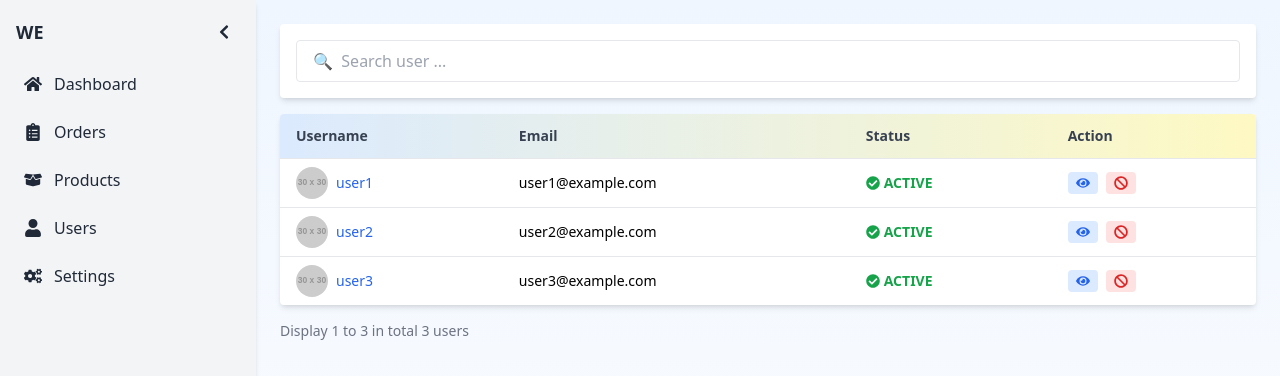
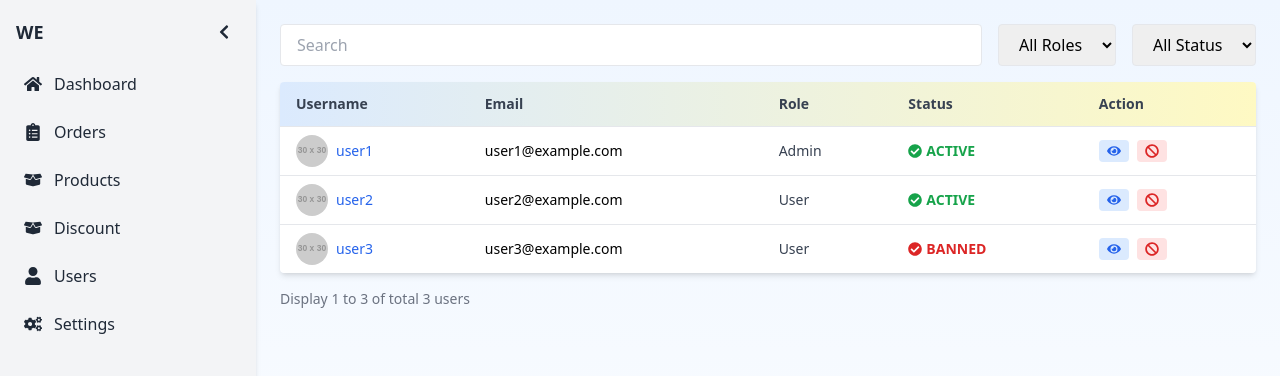
Before and after one commit to CanhDuc710/SE1979-SU25-G2, a React (Vite) app in the folder se1979-su25-g2-fe/: page /admin/users in a window 1280 px wide. Shown: the top 376 px of the page. Built offline with nearby package versions, Linux system fonts and the light colour scheme.

Commit message:
update user list

```diff
--- a/se1979-su25-g2-fe/src/components/Sidebar.jsx
+++ b/se1979-su25-g2-fe/src/components/Sidebar.jsx
@@ -22,11 +22,11 @@ export default function Sidebar({ sidebarCollapsed, setSidebarCollapsed }) {
                     <SidebarItem to="/admin/dashboard" icon={<FaHome />} label="Dashboard" collapsed={sidebarCollapsed} />
                     <SidebarItem to="/admin/orders" icon={<FaClipboardList />} label="Orders" collapsed={sidebarCollapsed} />
                     <SidebarItem to="/admin/products" icon={<FaBoxOpen />} label="Products" collapsed={sidebarCollapsed} />
+                    <SidebarItem to="/admin/discount" icon={<FaBoxOpen />} label="Discount" collapsed={sidebarCollapsed} />
                     <SidebarItem to="/admin/users" icon={<FaUser />} label="Users" collapsed={sidebarCollapsed} />
                     <SidebarItem to="/admin/settings" icon={<FaCogs />} label="Settings" collapsed={sidebarCollapsed} />
                 </ul>
             </div>
-
 
         </div>
     );
--- a/se1979-su25-g2-fe/src/page/admin/list/UserList.jsx
+++ b/se1979-su25-g2-fe/src/page/admin/list/UserList.jsx
@@ -5,11 +5,20 @@ import { FaEye, FaBan, FaCheckCircle } from "react-icons/fa";
 export default function UserList() {
     const [sidebarCollapsed, setSidebarCollapsed] = useState(false);
 
+    const [filterRole, setFilterRole] = useState("");
+    const [filterStatus, setFilterStatus] = useState("");
+
     const users = [
-        { id: 1, username: "user1", email: "user1@example.com", status: "ACTIVE" },
-        { id: 2, username: "user2", email: "user2@example.com", status: "ACTIVE" },
-        { id: 3, username: "user3", email: "user3@example.com", status: "ACTIVE" },
+        { id: 1, username: "user1", email: "user1@example.com", role: "Admin", status: "ACTIVE" },
+        { id: 2, username: "user2", email: "user2@example.com", role: "User", status: "ACTIVE" },
+        { id: 3, username: "user3", email: "user3@example.com", role: "User", status: "BANNED" },
     ];
+
+    const filteredUsers = users.filter((user) => {
+        const matchRole = filterRole ? user.role === filterRole : true;
+        const matchStatus = filterStatus ? user.status === filterStatus : true;
+        return matchRole && matchStatus;
+    });
 
     return (
         <div className="flex min-h-screen bg-gradient-to-b from-blue-50 to-white">
@@ -25,30 +34,50 @@ export default function UserList() {
 
             {/* Main Content */}
             <div className="flex-1 p-6">
-                <div className="bg-white p-4 rounded shadow-md mb-4">
+                {/* Filters */}
+                <div className="flex flex-col md:flex-row gap-4 mb-4">
                     <input
                         type="text"
-                        placeholder="🔍  Search user ..."
-                        className="w-full px-4 py-2 border rounded focus:outline-none focus:ring focus:border-blue-300"
+                        placeholder="Search"
+                        className="flex-1 px-4 py-2 border rounded focus:outline-none focus:ring focus:border-blue-300"
                     />
+
+                    <select
+                        value={filterRole}
+                        onChange={(e) => setFilterRole(e.target.value)}
+                        className="px-4 py-2 border rounded"
+                    >
+                        <option value="">All Roles</option>
+                        <option value="Admin">Admin</option>
+                        <option value="User">User</option>
+                    </select>
+
+                    <select
+                        value={filterStatus}
+                        onChange={(e) => setFilterStatus(e.target.value)}
+                        className="px-4 py-2 border rounded"
+                    >
+                        <option value="">All Status</option>
+                        <option value="ACTIVE">Active</option>
+                        <option value="BANNED">Banned</option>
+                    </select>
                 </div>
 
+                {/* Table */}
                 <div className="overflow-x-auto rounded shadow-md">
                     <table className="min-w-full text-sm bg-white rounded">
                         <thead className="bg-gradient-to-r from-blue-100 to-yellow-100 text-gray-700 text-left">
                         <tr>
                             <th className="px-4 py-3">Username</th>
                             <th className="px-4 py-3">Email</th>
+                            <th className="px-4 py-3">Role</th>
                             <th className="px-4 py-3">Status</th>
                             <th className="px-4 py-3">Action</th>
                         </tr>
                         </thead>
                         <tbody>
-                        {users.map((user) => (
-                            <tr
-                                key={user.id}
-                                className="border-t hover:bg-gray-50 transition"
-                            >
+                        {filteredUsers.map((user) => (
+                            <tr key={user.id} className="border-t hover:bg-gray-50 transition">
                                 <td className="px-4 py-2 flex items-center gap-2">
                                     <img
                                         src="https://via.placeholder.com/30"
@@ -61,7 +90,18 @@ export default function UserList() {
                                 </td>
                                 <td className="px-4 py-2">{user.email}</td>
                                 <td className="px-4 py-2">
-                    <span className="text-green-600 font-semibold flex items-center gap-1">
+                    <span className="text-gray-700 font-medium">
+                      {user.role || "User"}
+                    </span>
+                                </td>
+                                <td className="px-4 py-2">
+                    <span
+                        className={`font-semibold flex items-center gap-1 ${
+                            user.status === "ACTIVE"
+                                ? "text-green-600"
+                                : "text-red-600"
+                        }`}
+                    >
                       <FaCheckCircle /> {user.status}
                     </span>
                                 </td>
@@ -80,7 +120,7 @@ export default function UserList() {
                 </div>
 
                 <div className="mt-4 text-sm text-gray-500">
-                    Display 1 to {users.length} in total {users.length} users
+                    Display 1 to {filteredUsers.length} of total {users.length} users
                 </div>
             </div>
         </div>
```
